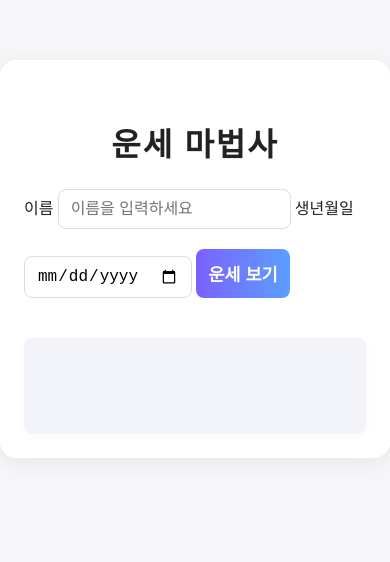
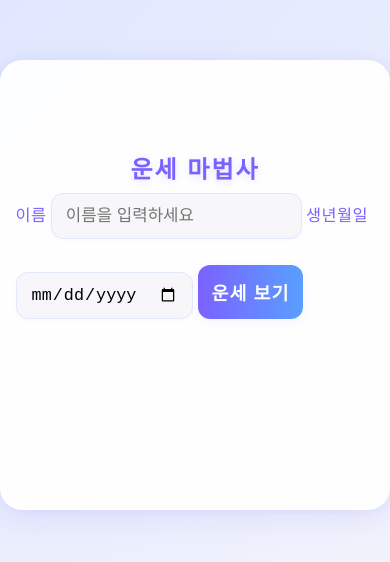
Before and after one commit to today-self-study/fortune-wizard, a plain HTML site: page index.html in a window 390 px wide. Drawn offline with Linux system fonts and the light colour scheme.

Commit message:
UI 고도화: 카드형 레이아웃, 컬러, 폰트, 애니메이션, 반응형 등 스타일 개선

```diff
--- a/style.css
+++ b/style.css
@@ -1,77 +1,135 @@
+@import url('https://fonts.googleapis.com/css2?family=Montserrat:wght@700;500;400&display=swap');
+
 body {
   margin: 0;
   padding: 0;
-  font-family: 'Segoe UI', 'Malgun Gothic', Arial, sans-serif;
-  background: #f7f7fa;
+  font-family: 'Montserrat', 'Segoe UI', 'Malgun Gothic', Arial, sans-serif;
+  background: linear-gradient(135deg, #e0e7ff 0%, #f7f7fa 100%);
   color: #222;
   min-height: 100vh;
 }
 
 .container {
-  max-width: 400px;
+  max-width: 420px;
   margin: 60px auto;
-  background: #fff;
-  border-radius: 16px;
-  box-shadow: 0 4px 24px rgba(0,0,0,0.08);
-  padding: 32px 24px 24px 24px;
+  background: rgba(255,255,255,0.95);
+  border-radius: 22px;
+  box-shadow: 0 8px 32px rgba(123,97,255,0.13), 0 1.5px 8px rgba(90,159,255,0.08);
+  padding: 38px 28px 28px 28px;
   display: flex;
   flex-direction: column;
   align-items: stretch;
+  position: relative;
+  transition: box-shadow 0.3s;
+}
+.container:hover {
+  box-shadow: 0 12px 40px rgba(123,97,255,0.18), 0 2px 12px rgba(90,159,255,0.12);
 }
 
 h1 {
   text-align: center;
-  font-size: 2rem;
+  font-size: 2.3rem;
+  margin-bottom: 8px;
+  letter-spacing: 2px;
+  font-weight: 700;
+  color: #7b61ff;
+  text-shadow: 0 2px 8px #e0e7ff;
+}
+.subtitle {
+  text-align: center;
+  font-size: 1.05rem;
+  color: #5a9fff;
   margin-bottom: 24px;
-  letter-spacing: 2px;
+  font-weight: 500;
+  letter-spacing: 1px;
 }
 
 label {
-  margin-top: 12px;
-  margin-bottom: 4px;
+  margin-top: 16px;
+  margin-bottom: 6px;
   font-weight: 500;
+  color: #7b61ff;
+  font-size: 1.02rem;
+  letter-spacing: 0.5px;
 }
 
 input[type="text"],
 input[type="date"] {
-  padding: 10px 12px;
-  border: 1px solid #ddd;
-  border-radius: 8px;
-  font-size: 1rem;
-  margin-bottom: 12px;
+  padding: 12px 14px;
+  border: 1.5px solid #e0e7ff;
+  border-radius: 12px;
+  font-size: 1.05rem;
+  margin-bottom: 16px;
   outline: none;
-  transition: border 0.2s;
+  transition: border 0.2s, box-shadow 0.2s;
+  background: #f7f7fa;
+  box-shadow: 0 1px 4px rgba(123,97,255,0.04);
 }
 input[type="text"]:focus,
 input[type="date"]:focus {
   border: 1.5px solid #7b61ff;
+  box-shadow: 0 2px 8px rgba(123,97,255,0.10);
 }
 
 button {
   background: linear-gradient(90deg, #7b61ff 0%, #5a9fff 100%);
   color: #fff;
   border: none;
-  border-radius: 8px;
-  padding: 12px;
-  font-size: 1.1rem;
+  border-radius: 12px;
+  padding: 14px;
+  font-size: 1.15rem;
   font-weight: bold;
   cursor: pointer;
-  margin-top: 8px;
-  transition: background 0.2s;
+  margin-top: 10px;
+  margin-bottom: 8px;
+  transition: background 0.2s, transform 0.15s;
+  box-shadow: 0 2px 8px rgba(123,97,255,0.08);
+  letter-spacing: 1px;
 }
 button:hover {
   background: linear-gradient(90deg, #5a9fff 0%, #7b61ff 100%);
+  transform: translateY(-2px) scale(1.03);
 }
 
 .result-box {
-  margin-top: 28px;
-  min-height: 60px;
-  background: #f3f3fa;
-  border-radius: 8px;
-  padding: 18px 14px;
-  font-size: 1.1rem;
+  margin-top: 32px;
+  min-height: 80px;
+  background: linear-gradient(120deg, #f3f3fa 60%, #e0e7ff 100%);
+  border-radius: 14px;
+  padding: 22px 16px;
+  font-size: 1.13rem;
   color: #333;
-  box-shadow: 0 2px 8px rgba(123,97,255,0.04);
+  box-shadow: 0 2px 12px rgba(123,97,255,0.06);
   word-break: keep-all;
-  line-height: 1.6;
+  line-height: 1.7;
+  opacity: 0;
+  transform: translateY(20px);
+  transition: opacity 0.5s, transform 0.5s;
+  display: flex;
+  align-items: flex-start;
+  gap: 12px;
 }
+.result-box.show {
+  opacity: 1;
+  transform: translateY(0);
+}
+
+.result-emoji {
+  font-size: 2.1rem;
+  margin-right: 8px;
+  flex-shrink: 0;
+}
+
+@media (max-width: 600px) {
+  .container {
+    max-width: 98vw;
+    padding: 18vw 4vw 8vw 4vw;
+  }
+  h1 {
+    font-size: 1.5rem;
+  }
+  .result-box {
+    font-size: 1rem;
+    padding: 16px 8px;
+  }
+}
```
